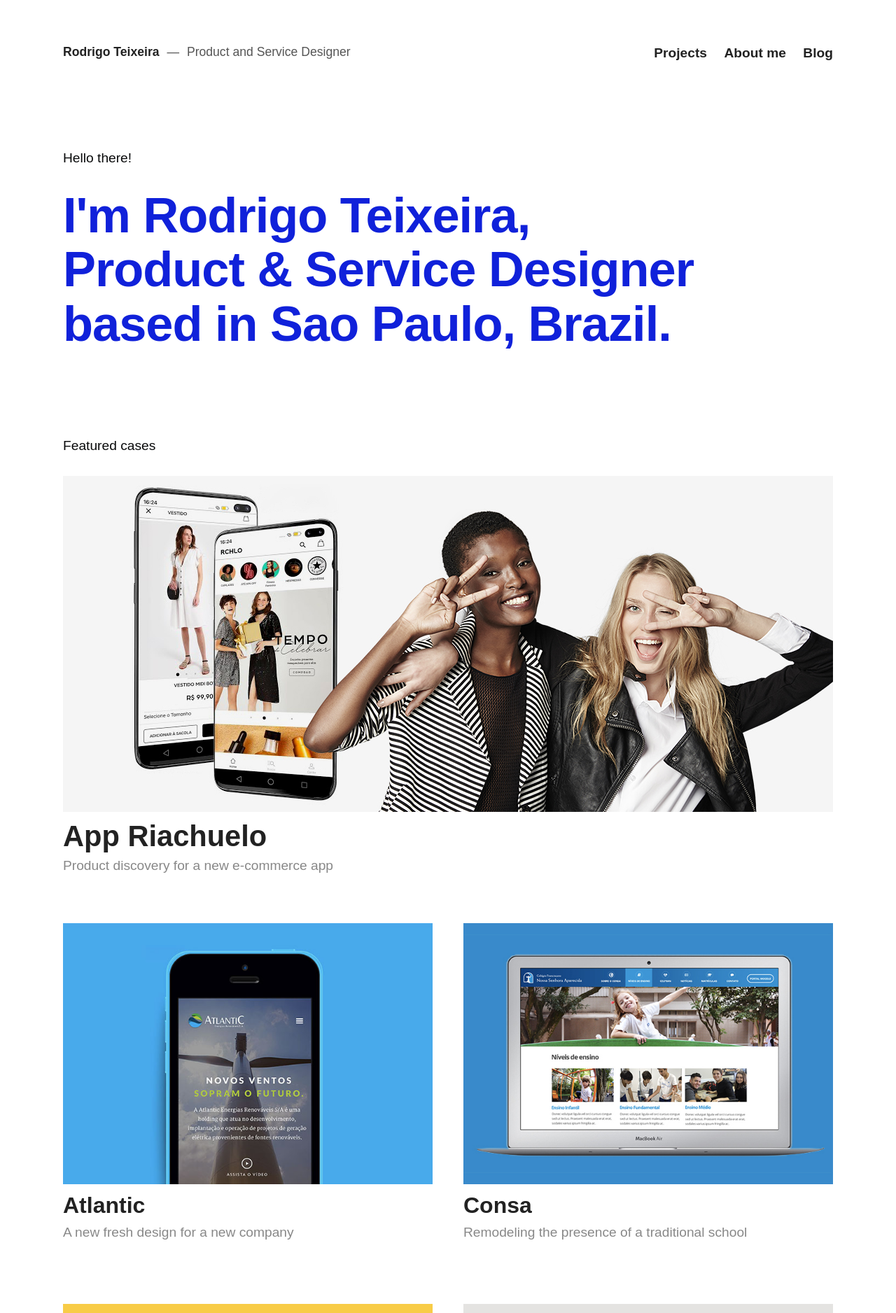
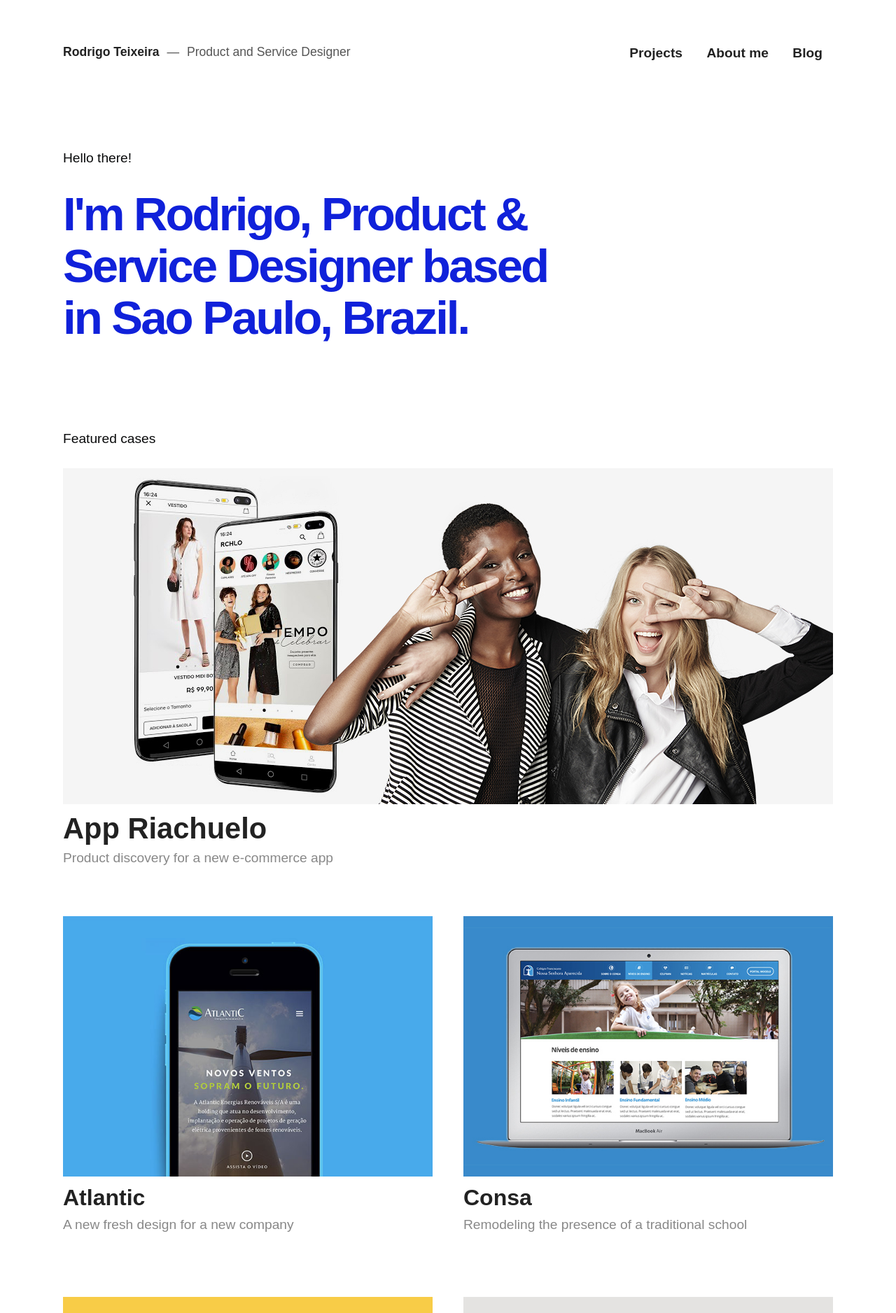
Before and after one commit to drigoteixeira/drigoteixeira.github.io, a Jekyll site: the page built from index.html, in a window 1280 px wide. Shown: the top 1876 px of the page at 70% size. Built offline with Jekyll 4.4.1, drawn with Linux system fonts in a browser that asks for light colours; nearby versions of some CDN libraries.

Commit message:
Update font style

```diff
--- a/_scss/base.scss
+++ b/_scss/base.scss
@@ -22,7 +22,7 @@
     font-feature-settings: 'kern';
     font-weight: 400;
     font-style: normal;
-    font-family: 'PT Serif', sans-serif;
+    font-family: neue-haas-grotesk-text, sans-serif;
 }
 
 .right {
--- a/_scss/images.scss
+++ b/_scss/images.scss
@@ -26,7 +26,3 @@
 .pin {
     color: $main;
 }
-
-img:hover {
-    box-shadow: 0 4px 8px 0 rgba(0, 0, 0, 0.2), 0 6px 20px 0 rgba(0, 0, 0, 0.19);
-}
--- a/_scss/menu.scss
+++ b/_scss/menu.scss
@@ -7,7 +7,7 @@
     margin: 40px 0 0 0;
     font-size: 1.1em;
     letter-spacing: 0;
-    font-family: 'DM Sans', sans-serif;
+    font-family: neue-haas-grotesk-text, sans-serif;
 }
 
 .logo a {
@@ -26,13 +26,15 @@
 .menu {
     margin: 40px 0 0 20px;
     text-align: right;
-    font-family: 'DM Sans', sans-serif;
+    font-family: neue-haas-grotesk-text, sans-serif;
 }
 
 .menu li {
     display: inline-block;
     font-size: 1.2em;
     font-weight: 700;
+    margin-left: 15px;
+    margin-right: 15px;
 }
 
 .menu li a {
--- a/_scss/typography.scss
+++ b/_scss/typography.scss
@@ -10,14 +10,14 @@
     letter-spacing: -2px;
     color: $gray-2;
     margin-top: 0;
-    font-family: 'DM Sans', sans-serif;
+    font-family: neue-haas-grotesk-text, sans-serif;
     font-weight: 700;
 }
 
 h1 {
-    font-size: 4.4em;
+    font-size: 4.2em;
     line-height: 1.1;
-    letter-spacing: -1px;
+    letter-spacing: -3px;
     color: $main;
 }
 
--- a/index.html
+++ b/index.html
@@ -6,9 +6,9 @@
 
 <div class="container cover">
     <div class="row">
-        <div class="ten columns">
+        <div class="eight columns">
            <p>Hello there!</p>
-            <h1>I'm Rodrigo Teixeira, Product &amp; Service Designer based in Sao Paulo, Brazil. </h1>
+            <h1>I'm Rodrigo, Product &amp; Service Designer based in Sao Paulo, Brazil.</h1>
         </div>
     </div>
 </div>
--- a/js/scripts.js
+++ b/js/scripts.js
@@ -34,12 +34,20 @@
 
 $(document).ready(function () {
 
-    WebFont.load({
-    google: {
-      families: ['PT+Serif:400,400i,700,700i', 'DM+Sans:400,400i,700,700i'],
-      url: ['https://fonts.googleapis.com/css2'],
-    }
-    });
+     /*WebFont.load({
+         google: {
+             families: ['PT+Serif:400,400i,700,700i', 'DM+Sans:400,400i,700,700i']
+             , url: ['https://fonts.googleapis.com/css2']
+         , }
+     });*/
+
+    WebFontConfig = {
+      typekit: {
+        id: 'neue-haas-grotesk-display;neue-haas-grotesk-text',
+        api: '//use.edgefonts.net'
+      }
+    };
+
 
     // hide #back-top first
 
```
